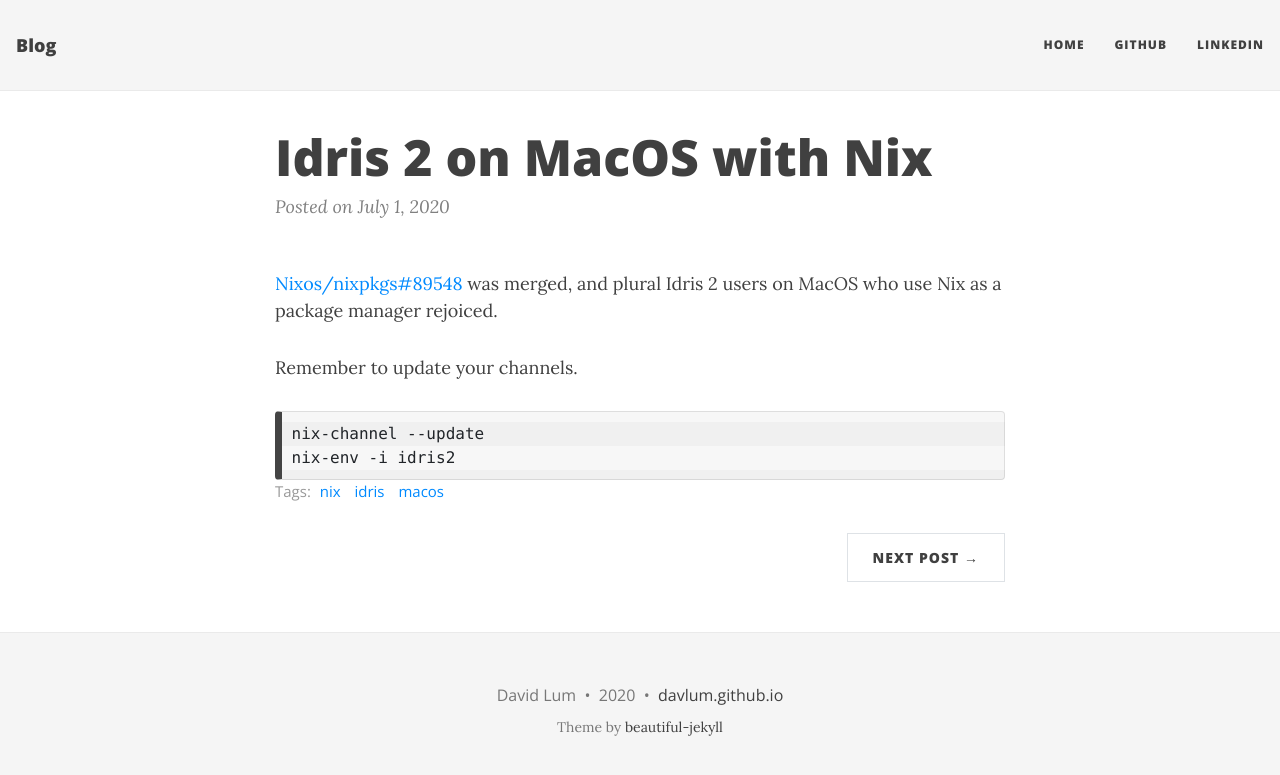
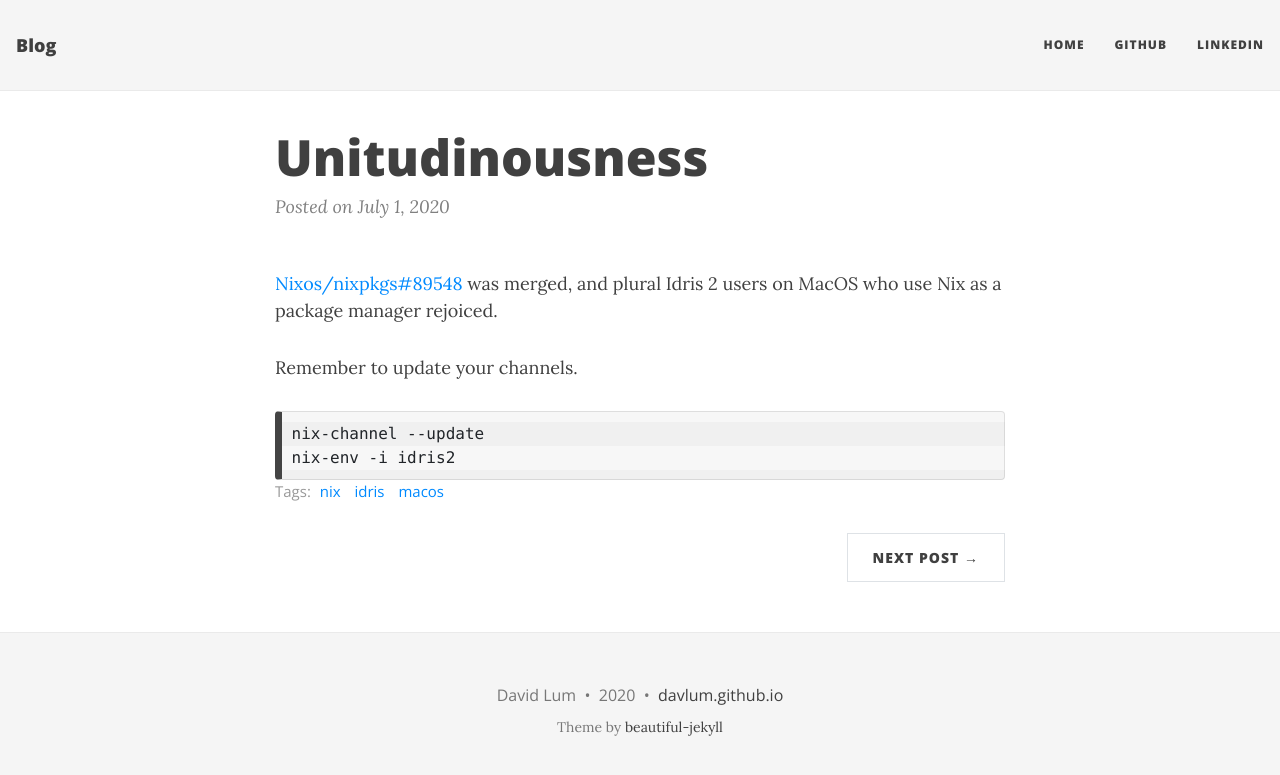
Before and after one commit to davlum/davlum.github.io, a Jekyll site: the page built from _posts/2020-07-01-nix-idris-mac.md, in a window 1280 px wide. Shown: the top 775 px of the page. Built offline with Jekyll 4.4.1, drawn with Linux system fonts in a browser that asks for light colours; nearby versions of some CDN libraries.

Commit message:
Change to funny title

```diff
--- a/_posts/2020-07-01-nix-idris-mac.md
+++ b/_posts/2020-07-01-nix-idris-mac.md
@@ -1,5 +1,5 @@
 ---
-title: Idris 2 on MacOS with Nix
+title: Unitudinousness
 tags: [nix, idris, macos]
 readtime: false
 ---
```
